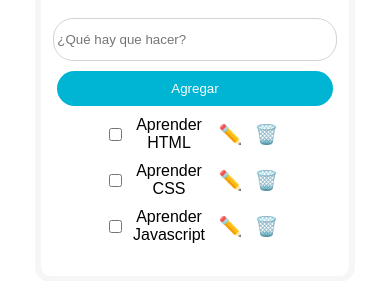
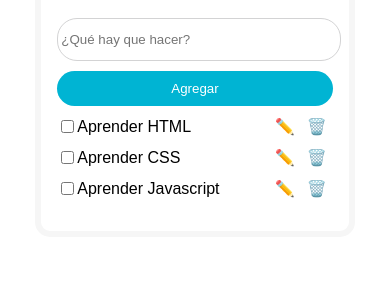
Before and after one commit to Maite99/Lista-de-tareas, a plain HTML site: page index.html in a window 390 px wide. Shown: the part 153-434 px from the top of the page. Drawn offline with Linux system fonts and the light colour scheme.

Commit message:
cambio responsive

```diff
--- a/assets/css/style.css
+++ b/assets/css/style.css
@@ -1,23 +1,23 @@
-
-*{
+* {
     font-family: Arial, Helvetica, sans-serif;
 }
-body{
+
+body {
     display: flex;
     justify-content: center;
     align-items: center;
     padding: 7%;
 }
 
-.contenedor{
-  border: 6px solid #f6f6f6;
-  width: 50%;
-  border-radius: 15px;
-  padding: 1% 4%;
-  text-align: center;
+.contenedor {
+    border: 6px solid #f6f6f6;
+    width: 50%;
+    border-radius: 15px;
+    padding: 1% 4%;
+    text-align: center;
 }
 
-.tarea{
+.tarea {
     width: 50%;
     height: 40px;
     border-radius: 20px;
@@ -25,11 +25,11 @@ body{
     padding: 3px;
 }
 
-.tarea:focus{
+.tarea:focus {
     outline-color: #00b4d3;
 }
 
-.btn-agregar{
+.btn-agregar {
     width: 15%;
     height: 40px;
     border-radius: 20px;
@@ -38,12 +38,12 @@ body{
     background-color: #00b4d3;
     color: white;
 }
-.btn-agregar:hover{
+
+.btn-agregar:hover {
     filter: brightness(0.9);
 }
 
-
-.lista{
+.lista {
     display: flex;
     flex-direction: column;
     align-items: center;
@@ -64,11 +64,9 @@ body{
     color: gray;
 }
 
-
 .btn-tarea {
     display: flex;
     margin-left: auto;
-
 }
 
 .btn-tarea button {
@@ -78,12 +76,10 @@ body{
     font-size: 1.2em;
 }
 
-
-
 /* MEDIA QUERIES */
-@media (max-width: 768px) {
+@media (max-width: 1024px) {
     .contenedor {
-        width: 80%;
+        width: 70%;
         padding: 2% 5%;
     }
 
@@ -95,6 +91,26 @@ body{
     .btn-agregar {
         width: 25%;
         height: 35px;
+    }
+}
+
+@media (max-width: 768px) {
+    .contenedor {
+        width: 80%;
+    }
+
+    .tarea {
+        width: 80%;
+        height: 35px;
+    }
+
+    .btn-agregar {
+        width: 30%;
+        height: 35px;
+    }
+
+    .item-tarea {
+        width: 80%;
     }
 }
 
@@ -113,9 +129,15 @@ body{
         width: 100%;
     }
 
-    .caja-tareas {
-        display: flex;
-        flex-direction: column;
-        align-items: center;
+    .lista {
+        width: 100%;
+    }
+
+    .item-tarea {
+        width: 100%;
+    }
+
+    .btn-tarea button {
+        font-size: 1em;
     }
 }
```
